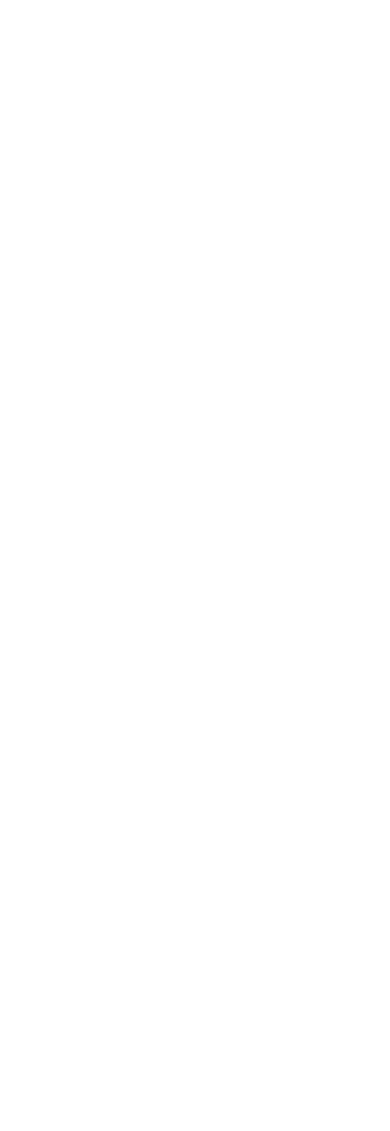
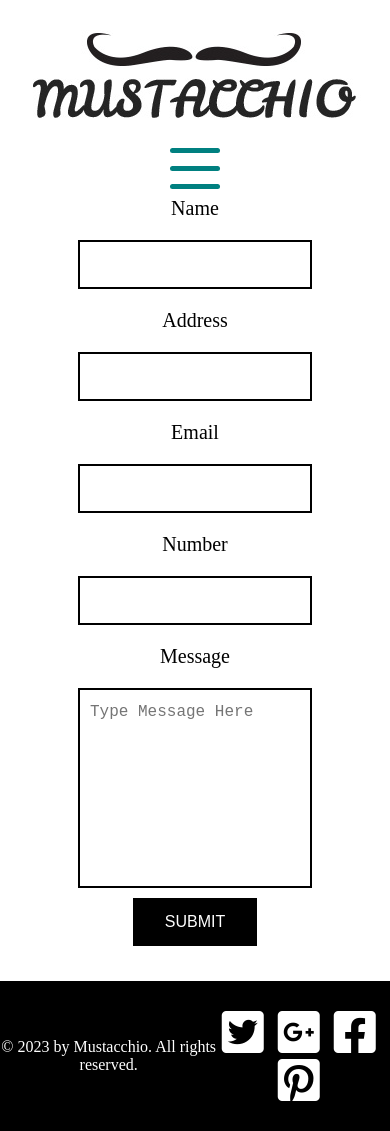
Before and after one commit to JamieCaudle/Hair-Salon-Website, a plain HTML site: page contact.html in a window 390 px wide. Before the commit the page ends 844 px from the top, so only its background shows below. Drawn offline with Linux system fonts and the light colour scheme.

Commit message:
third day changes

```diff
--- a/Styles/about.css
+++ b/Styles/about.css
@@ -0,0 +1,154 @@
+* p body {
+  margin: 0;
+  padding: 0;
+}
+
+/* Header section */
+
+body {
+  height: 100%;
+  font-family: "Oswald", sans-serif;
+}
+
+.logo {
+  display: block;
+  margin: 3% auto;
+}
+
+/* Menu Items */
+nav ul {
+  display: flex;
+  justify-content: center;
+  list-style-type: none;
+}
+nav ul li {
+  display: inline-block;
+  padding: 10px;
+  box-sizing: border-box;
+}
+nav ul li a {
+  color: #fff;
+  text-decoration: none;
+}
+nav label,
+#hamburger {
+  display: none;
+}
+
+.direction {
+  flex-direction: row;
+  color: black;
+  text-decoration: none;
+  font-size: 20px;
+  font-weight: bold;
+  text-transform: uppercase;
+  padding: 20px;
+}
+
+a:hover {
+  color: teal;
+}
+
+/* Main Section  */
+
+.header-text {
+  text-transform: uppercase;
+  font-size: 50px;
+  color: white;
+  background-color: black;
+  width: max-content;
+  padding: 0 30px;
+  text-align: center;
+  margin: auto;
+}
+
+.img-container {
+  display: flex;
+  justify-content: center;
+  margin-top: 20px;
+}
+
+.about-img {
+  border: 2px solid black;
+  margin-bottom: 20px;
+}
+
+.text-container {
+  margin: auto;
+  text-align: center;
+  max-width: 550px;
+  margin-bottom: 30px;
+}
+
+/* Footer Section */
+
+footer {
+  display: flex;
+  flex-direction: row;
+  height: 150px;
+  background-color: black;
+}
+
+footer > p {
+  display: inline;
+  margin: auto;
+  font-size: medium;
+  color: white;
+}
+
+.icons {
+  margin: auto;
+  display: inline-block;
+  color: white;
+}
+
+.social-icon {
+  padding-right: 10px;
+}
+
+@media (max-width: 768px) {
+  nav label {
+    display: block;
+    color: teal;
+    font-style: normal;
+    font-size: 40px;
+    cursor: pointer;
+    margin-left: 348px;
+  }
+
+  /* Break down menu items into vertical */
+  nav ul li {
+    display: block;
+    text-align: center;
+  }
+
+  nav ul {
+    padding: 0;
+  }
+
+  nav ul li {
+    border-top: 1px solid teal;
+  }
+
+  /* Toggle show/hide menu on checkbox click */
+  nav ul {
+    display: none;
+  }
+  nav input:checked ~ ul {
+    display: block;
+  }
+
+  .header-text {
+    margin-top: 20px;
+  }
+}
+
+@media (max-width: 570px) {
+  nav label {
+    margin-left: 211px;
+  }
+
+  nav ul li {
+    padding: 10px 13px 10px 0px;
+  }
+}
--- a/Styles/contact.css
+++ b/Styles/contact.css
@@ -0,0 +1,185 @@
+* {
+  box-sizing: border-box;
+  margin: 0;
+  padding: 0;
+  border-radius: 0;
+  border: none;
+  outline: none;
+  background: none;
+}
+ul {
+  list-style: none;
+}
+a {
+  text-decoration: none;
+}
+/* ////////////////////// */
+
+body {
+ text-align: center;
+
+  /* font-family: 'Roboto Mono', monospace; MAKE THIS MY FONT FAMILY */
+}
+
+/* Header */
+
+.header-pic {
+display: flex;
+text-align: center;
+justify-content: center;
+margin-top: 30px;
+}
+
+
+/* //// NAVIGATION ///// */
+nav.navigation {
+  width: 100%;
+  height: 64px;
+  padding: 0;
+  display: flex;
+  flex-direction: row;
+  justify-content: center;
+  align-items: center;
+
+}
+
+ul {
+  display: flex;
+
+}
+li {
+  padding: 30px;
+  font-size: 18px;
+  margin-top: 60px ;
+  text-transform: uppercase;
+  font-weight: bold;
+}
+
+a {
+  color: black;
+  text-align:center;
+}
+a:active {
+  color: turquoise;
+  font-weight: 300;
+}
+a:hover {
+  cursor: pointer;
+  color: turquoise;
+}
+
+
+/* Form Section */
+
+form{
+  margin-top: 10px;
+}
+
+input {
+  background-color: transparent;
+  color: black;
+  font-size: large;
+  text-align: center;
+  justify-content: center;
+  outline: none;
+  width: 60%;
+  padding: 12px 20px;
+  margin: 20px 0;
+  border: none;
+  border: 2px solid black;
+}
+
+label {
+font-size: 20px;
+}
+
+textarea {
+  width: 60%;
+  height: 200px;
+  background-color: transparent;
+  color: black;
+  font-size: large;
+  border: none;
+  border: 2px solid black;
+  padding: 10px;
+  line-height: 1.5;
+  resize: none;
+  margin-top: 20px;
+  margin-bottom: 10px;
+}
+
+.submit-button {
+  background-color: black;
+  color: white;
+  padding: 15px 32px;
+  text-align: center;
+  text-decoration: none;
+  text-transform: uppercase;
+  display: inline-block;
+  font-size: 16px;
+  margin-bottom: 35px;
+  cursor: pointer;
+}
+
+.submit-button:hover {
+  background-color: white;
+  color: black;
+  border: 2px solid black;
+}
+
+
+/* Footer Section */
+
+footer {
+  display: flex;
+  flex-direction: row;
+  height: 150px;
+  background-color: black;
+}
+
+footer > p {
+  display: inline;
+  margin: auto;
+  font-size: medium;
+  color: white;
+}
+
+.icons {
+  margin: auto;
+  display: inline-block;
+  color: white;
+}
+
+.social-icon {
+  padding-right: 10px;
+}
+
+
+
+
+
+@media (max-width: 768px) {
+  nav.navigation ul {
+    display: none;
+  }
+
+
+
+  a {
+    color: white;
+  }
+
+  nav.navigation ul.show-mobile-nav {
+    display: flex;
+    flex-direction: column;
+    height: 100vh;
+    position: absolute;
+    top: 0;
+    right: 0;
+    width: 50%;
+    background-color: black;
+    color: white;
+    font-size: 2em;
+
+  }
+}
--- /dev/null
+++ b/Styles/hamburger-nav-styles.css
@@ -0,0 +1,54 @@
+.hamburger {
+  width: 50px;
+  height: 15px;
+  position: relative;
+  transform: rotate(0deg);
+  transition: all 300ms ease-in-out;
+}
+.hamburger span {
+  display: block;
+  position: absolute;
+  height: 5px;
+  width: 100%;
+  background:teal;
+  border-radius: 9px;
+  opacity: 1;
+  transform: rotate(0deg);
+  left: 0;
+  transition: all .25s ease-out;
+}
+
+.hamburger span:nth-child(1) {
+  top: 0px;
+}
+
+.hamburger span:nth-child(2) {
+  top: 18px;
+}
+
+.hamburger span:nth-child(3) {
+  top: 36px;
+}
+.hamburger:hover {
+  cursor: pointer;
+}
+
+.hamburger.hamburger-close span:nth-child(1) {
+  background: teal;
+  top: 18px;
+  transform: rotate(135deg);
+}
+.hamburger.hamburger-close span:nth-child(2) {
+  opacity: 0;
+  left: -60px;
+}
+.hamburger.hamburger-close span:nth-child(3) {
+  background: teal;
+  top: 18px;
+  transform: rotate(-135deg);
+}
+@media (min-width: 768px) {
+  .hamburger {
+    display: none;
+  }
+}
--- a/Styles/main.css
+++ b/Styles/main.css
@@ -1,4 +1,4 @@
-* {
+* body {
   margin: 0;
   padding: 0;
 }
@@ -7,10 +7,8 @@
 
 body {
   height: 100%;
-  width: 100%;
   font-family: "Oswald", sans-serif;
 }
-
 
 .logo {
   display: block;
@@ -52,16 +50,10 @@ a:hover {
   margin-bottom: 30px;
 }
 
-
 .pic-text-container {
   position: absolute;
   top: 45%;
   right: 25%;
-align-items: center;
-flex-direction: column;
-text-align: center;
-display: flex;
-
 }
 
 .white-box {
@@ -69,7 +61,7 @@ display: flex;
   font-weight: bold;
   background-color: white;
   width: fit-content;
-  padding: 10px;
+  padding: 0 10px;
   margin-bottom: 30px;
   text-transform: capitalize;
 }
@@ -77,10 +69,14 @@ display: flex;
 .black-box {
   width: fit-content;
   margin-bottom: 18px;
-  padding: 10px;
+  padding: 0 10px;
   font-size: 20px;
   background-color: black;
   color: white;
+}
+
+.pic-text {
+  padding: 5px 0;
 }
 
 .main-btn {
@@ -103,7 +99,7 @@ display: flex;
 
 .bottom-pic-container {
   display: flex;
- margin-top:;
+  margin-top: ;
   justify-content: space-evenly;
   flex-direction: row;
 }
@@ -127,8 +123,7 @@ footer {
   display: flex;
   flex-direction: row;
   height: 150px;
-  background-color: black
-
+  background-color: black;
 }
 
 footer > p {
@@ -148,12 +143,12 @@ footer > p {
   padding-right: 10px;
 }
 
-nav label, #hamburger  {
+nav label,
+#hamburger {
   display: none;
 }
 
 @media (max-width: 768px) {
-
   nav label {
     display: inline-block;
     color: teal;
@@ -190,7 +185,7 @@ nav label, #hamburger  {
   }
 
   .pic-text-container {
-   top: 65%;
+    top: 42%;
     right: 15%;
   }
 
@@ -207,7 +202,12 @@ footer {
 
   .icons {
     justify-content: space-evenly;
-
+  }
 }
 
+@media (min-width: 992px) {
+  .pic-text-container {
+    top: 44%;
+    right: 15%;
   }
+}
--- /dev/null
+++ b/app.js
@@ -0,0 +1,11 @@
+function openMobileNav () {
+  // get nav-list element from HTML document
+  let navList = document.querySelector('nav ul')
+  // get hamburger element from HTML document
+  let hamburger = document.querySelector('.hamburger')
+
+  // toggle class to show nav mobile
+  navList.classList.toggle('show-mobile-nav')
+  // toggle class to show hamburger close when nav open
+  hamburger.classList.toggle('hamburger-close')
+}
--- a/contact.html
+++ b/contact.html
@@ -0,0 +1,90 @@
+<html lang="en">
+<head>
+  <meta charset="UTF-8">
+  <meta name="viewport" content="width=device-width, initial-scale=1.0">
+  <link
+  href="https://fonts.googleapis.com/css?family=Oswald:400,700&display=swap"
+  rel="stylesheet"
+/>
+<link
+  rel="stylesheet"
+  href="https://use.fontawesome.com/releases/v5.13.0/css/all.css"
+/>
+<link
+  rel="stylesheet"
+  href="https://use.fontawesome.com/releases/v5.13.0/css/v4-shims.css"
+/>
+  <link rel="stylesheet" href="/Styles/contact.css">
+  <link rel="stylesheet" href="/Styles/hamburger-nav-styles.css">
+  <title>Contact</title>
+</head>
+<body>
+
+<div class="header-pic">
+    <img src="/Images/logo.jpg" alt="Company-Logo">
+  </div>
+
+
+
+
+      <nav class="navigation">
+        <ul>
+          <li><a class="nav-link" to="">Home</a></li>
+          <li><a class="nav-link" to="/">About</a></li>
+          <li><a class="nav-link" to="/">Gallery</a></li>
+          <li><a class="nav-link" to="/">Blog</a></li>
+          <li><a class="nav-link" to="/">Contact</a></li>
+        </ul>
+        <div class="hamburger border" onclick="openMobileNav()">
+          <span></span>
+          <span></span>
+          <span></span>
+        </div>
+      </nav>
+
+
+  <form action="results.html" method="GET" enctype="multipart/form-data">
+    <div class="form-sections">
+      <label for="name">Name</label> <br>
+      <input type="text" name="name" id="name" />
+    </div>
+    <div class="form-sections">
+      <label for="address">Address</label> <br>
+      <input type="address" name="address" id="address" />
+    </div>
+    <div class="form-sections">
+      <label for="email">Email</label> <br>
+      <input type="email" name="email" id="email" />
+    </div>
+    <div class="form-sections">
+      <label for="number"> Number</label> <br>
+      <input type="number" name="number" id="number" />
+    </div>
+    <div class="form-sections">
+      <label for="Message">Message</label> <br>
+        <textarea
+         class="placeholder" placeholder="Type Message Here"
+          id="Message"
+          name="Message"
+          rows="5"
+          cols="33"
+          minlength="20"
+          maxlength="500"
+        ></textarea>
+      </div>
+      <button class="submit-button" type="submit">Submit</button>
+    </form>
+
+    <footer>
+      <p>© 2023 by Mustacchio. All rights reserved.</p>
+      <section class="icons">
+        <i class="fab fa-twitter-square fa-3x social-icon"></i>
+        <i class="fab fa-google-plus-square fa-3x social-icon"></i>
+        <i class="fab fa-facebook-square fa-3x social-icon"></i>
+        <i class="fab fa-pinterest-square fa-3x social-icon"></i>
+      </section>
+    </footer>
+
+   <script src="./app.js"></script>
+</body>
+</html>
```
Also changed, not shown: about.html (+105 -0 lines), index.html (+4 -4 lines). Lines whose indentation alone changed are shown as unchanged.
